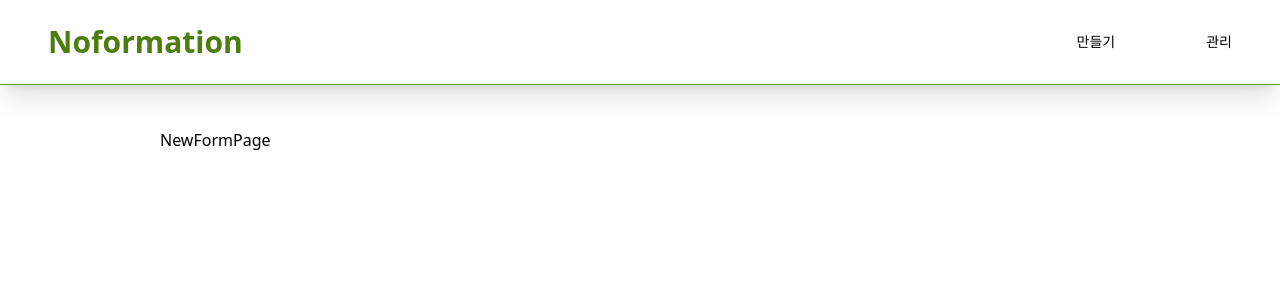
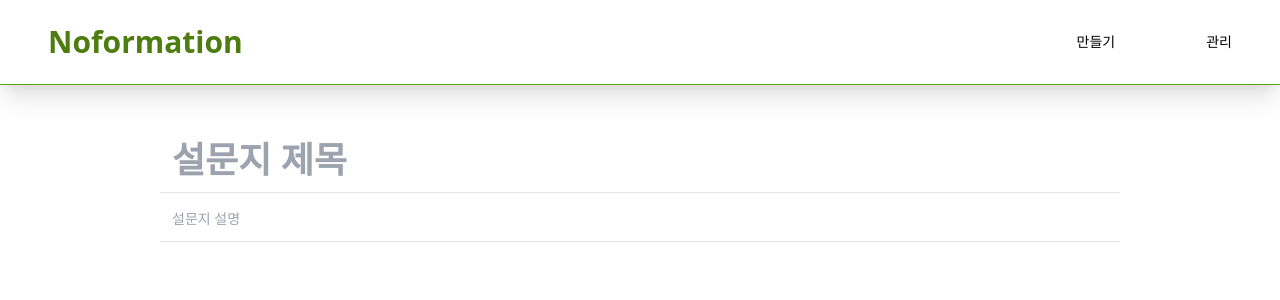
Before and after one commit to kimmingyo8/noformation, a React (Create React App) app: page /form/new in a window 1280 px wide. Shown: the top 300 px of the page. Built offline with nearby package versions, Linux system fonts and the light colour scheme; some icons are missing; the HTML template or start-up script is replaced by a standard one.

Commit message:
설문지 생성 페이지(1) 및 input 컴포넌트 UI

```diff
--- /dev/null
+++ b/src/components/common/Input.tsx
@@ -0,0 +1,23 @@
+import { InputHTMLAttributes } from 'react';
+
+interface InputProps extends InputHTMLAttributes<HTMLInputElement> {
+	name: string;
+	placeholder?: string;
+	className?: string;
+}
+
+const Input = ({ name, placeholder, className, ...props }: InputProps) => {
+	return (
+		<label className="w-full">
+			<input
+				type="text"
+				name={name}
+				placeholder={placeholder}
+				className={`w-full text-gray-900 transition duration-300 border-b focus:border-lime-600 focus:outline-none ${className}`}
+				{...props}
+			/>
+		</label>
+	);
+};
+
+export default Input;
--- a/src/pages/form/new.tsx
+++ b/src/pages/form/new.tsx
@@ -1,7 +1,32 @@
-import React from 'react';
+import React, { ChangeEvent, useState } from 'react';
+import Input from '../../components/common/Input';
 
 const NewFormPage = () => {
-	return <div>NewFormPage</div>;
+	const [title, setTitle] = useState('');
+	const [desc, setDesc] = useState('');
+
+	const onInputChange = (e: ChangeEvent<HTMLInputElement>) => {
+		const { name, value } = e.target;
+	};
+
+	return (
+		<form>
+			<Input
+				name="form-title"
+				placeholder="설문지 제목"
+				value={title}
+				className="p-3 text-4xl font-semibold"
+				onChange={onInputChange}
+			/>
+			<Input
+				name="form-desc"
+				placeholder="설문지 설명"
+				value={desc}
+				className="p-3 mt-1 text-sm text-gray-600 "
+				onChange={onInputChange}
+			/>
+		</form>
+	);
 };
 
 export default NewFormPage;
```
